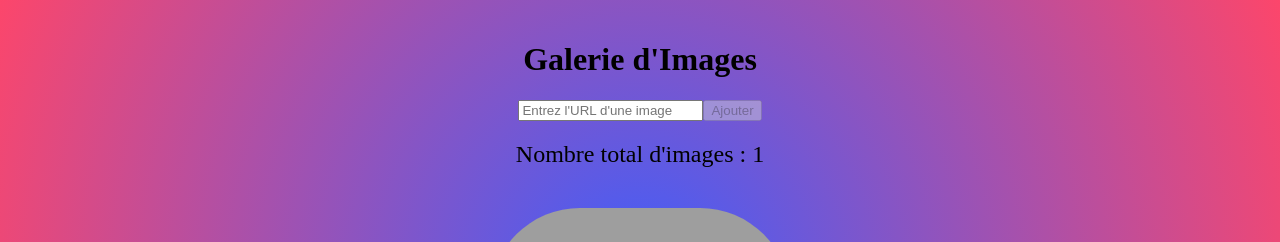
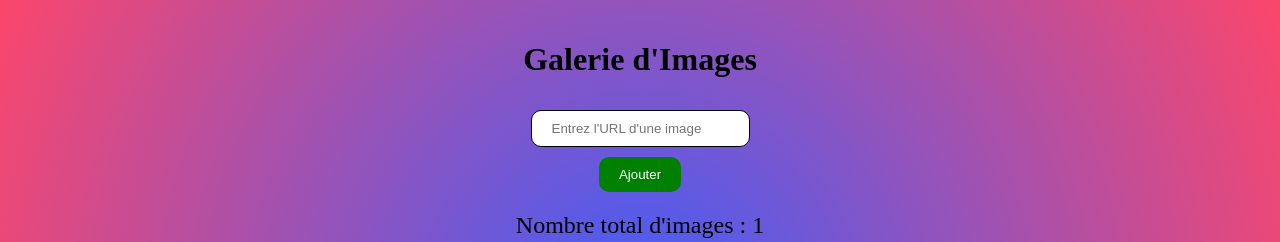
Before and after one commit to Niwa-Yume/examen-vue-js, a Vue app: page / in a window 1280 px wide. Shown: the top 242 px of the page. Built offline with nearby package versions, Linux system fonts and the light colour scheme; grey boxes are pictures that could not be loaded.

Commit message:
nouveau design

```diff
--- a/src/App.vue
+++ b/src/App.vue
@@ -21,14 +21,15 @@ function addImage() {
   </div>
   <div class="container">
     <h1>Galerie d'Images</h1>
-    <div>
+    <div class="containerInput">
       <input
           type="text"
+          class="inputUrl"
           v-model="newImageUrl"
           placeholder="Entrez l'URL d'une image"
           @keyup.enter="addImage"
       >
-      <button @click="addImage" :disabled="isButtonDisabled">Ajouter</button>
+      <button @click="addImage" class="boutonAjouter" :disabled="isButtonDisabled">Ajouter</button>
     </div>
   </div>
 
@@ -47,7 +48,6 @@ function addImage() {
       <h1 v-if="totalImages === 0">Aucune image ajoutée !!!</h1>
     </div>
   </div>
-
 </template>
 
 <style scoped>
@@ -94,5 +94,27 @@ function addImage() {
   cursor: pointer;
   border-radius: 10px;
 }
+.boutonAjouter{
+  background-color: green;
+  color: white;
+  border: none;
+  padding: 10px 20px;
+  margin-top: 10px;
+  cursor: pointer;
+  border-radius: 10px;
+}
+.inputUrl{
+  margin-top: 10px;
+  padding: 10px 20px;
+  border-radius: 10px;
+  border: 1px solid black;
 
+  margin-top: 10px;
+}
+.containerInput{
+  display: flex;
+  flex-direction: column;
+  justify-content: center;
+  align-items: center;
+}
 </style>
```
